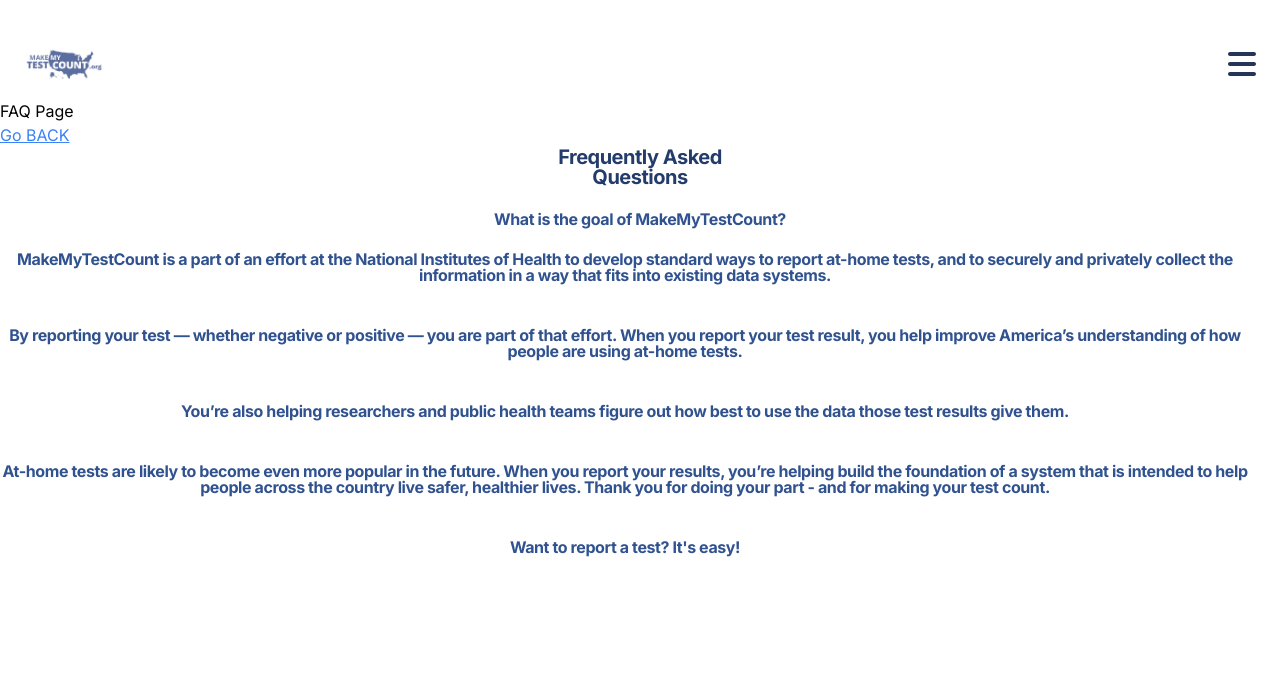
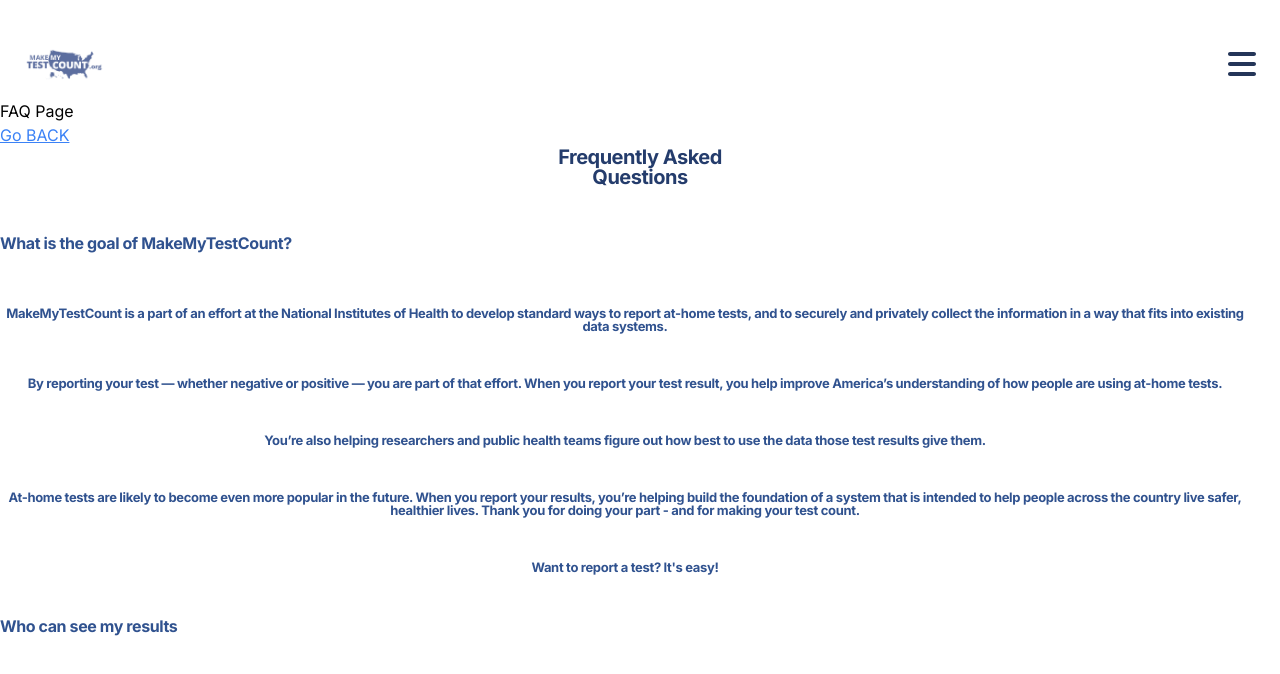
Before and after one commit to EmilyJarecki/TOP-Project, a Next.js app: page /faq in a window 1280 px wide. Shown: the top 674 px of the page. Built offline with nearby package versions, Linux system fonts and the light colour scheme.

Commit message:
adjusting classname to stay on left for subheadings

```diff
--- a/src/app/faq/page.js
+++ b/src/app/faq/page.js
@@ -16,30 +16,33 @@ export default function Faq() {
         </center>
         <br />
         <center>
-        <p className="font-rubik font-bold text-l text-hych-subheading-blue leading-none tracking-tight">What is the goal of MakeMyTestCount?</p>
+            <p className="flex relative justify-between items-center pt-6 pb-8 w-full text-left-[13px]  ease-out duration-500 font-rubik font-bold text-hych-subheading-blue leading-none tracking-tight">What is the goal of MakeMyTestCount?</p>
         </center>
         <br />
         <center>
-        <p className="pr-[1.875rem] pb-[1.25rem] text-base  ease-out duration-500 font-rubik font-bold text-hych-subheading-blue leading-none tracking-tight">
+            <p className="pr-[1.875rem] pb-[1.25rem] text-[13px]  ease-out duration-500 font-rubik font-bold text-hych-subheading-blue leading-none tracking-tight">
             MakeMyTestCount is a part of an effort at the National Institutes of Health to develop standard ways to report at-home tests, and to securely and privately collect the information in a way that fits into existing data systems.
             </p>
         <br />
-        <p className="pr-[1.875rem] pb-[1.25rem] text-base  ease-out duration-500 font-rubik font-bold text-hych-subheading-blue leading-none tracking-tight">
+            <p className="pr-[1.875rem] pb-[1.25rem] text-[13px]  ease-out duration-500 font-rubik font-bold text-hych-subheading-blue leading-none tracking-tight">
             By reporting your test — whether negative or positive — you are part of that effort. When you report your test result, you help improve America’s understanding of how people are using at-home tests.
             </p>
         <br />
-        <p className="pr-[1.875rem] pb-[1.25rem] text-base  ease-out duration-500 font-rubik font-bold text-hych-subheading-blue leading-none tracking-tight">
+            <p className="pr-[1.875rem] pb-[1.25rem] text-[13px]  ease-out duration-500 font-rubik font-bold text-hych-subheading-blue leading-none tracking-tight">
             You’re also helping researchers and public health teams figure out how best to use the data those test results give them.
             </p>
         <br />
-        <p className="pr-[1.875rem] pb-[1.25rem] text-base  ease-out duration-500 font-rubik font-bold text-hych-subheading-blue leading-none tracking-tight">
+            <p className="pr-[1.875rem] pb-[1.25rem] text-[13px]  ease-out duration-500 font-rubik font-bold text-hych-subheading-blue leading-none tracking-tight">
             At-home tests are likely to become even more popular in the future. When you report your results, you’re helping build the foundation of a system that is intended to help people across the country live safer, healthier lives. Thank you for doing your part - and for making your test count.
             </p>
         <br />
-        <p className="pr-[1.875rem] pb-[1.25rem] text-base  ease-out duration-500 font-rubik font-bold text-hych-subheading-blue leading-none tracking-tight">
-        <a href="https://report.makemytestcount.org/?&_ga=2.182742113.636952924.1688858707-1823723452.1688596346#Step01">Want to report a test? It's easy!</a>
+            <p className="flex justify-center pr-[1.875rem] pb-[1.25rem] text-[13px]  ease-out duration-500 font-rubik font-bold text-hych-subheading-blue leading-none tracking-tight">
+            <button onclick="underlineLinks()"><a href="https://report.makemytestcount.org/?&_ga=2.182742113.636952924.1688858707-1823723452.1688596346#Step01">Want to report a test? It's easy!</a></button>
             </p>
         </center>
+            <div className="accordion-item">
+            <p className="flex relative justify-between items-center pt-6 pb-8 w-full text-left-[13px]  ease-out duration-500 font-rubik font-bold text-hych-subheading-blue leading-none tracking-tight">Who can see my results</p>
+            </div>
         <Footer />
         </>
 
```
Lines whose indentation alone changed are shown as unchanged.
